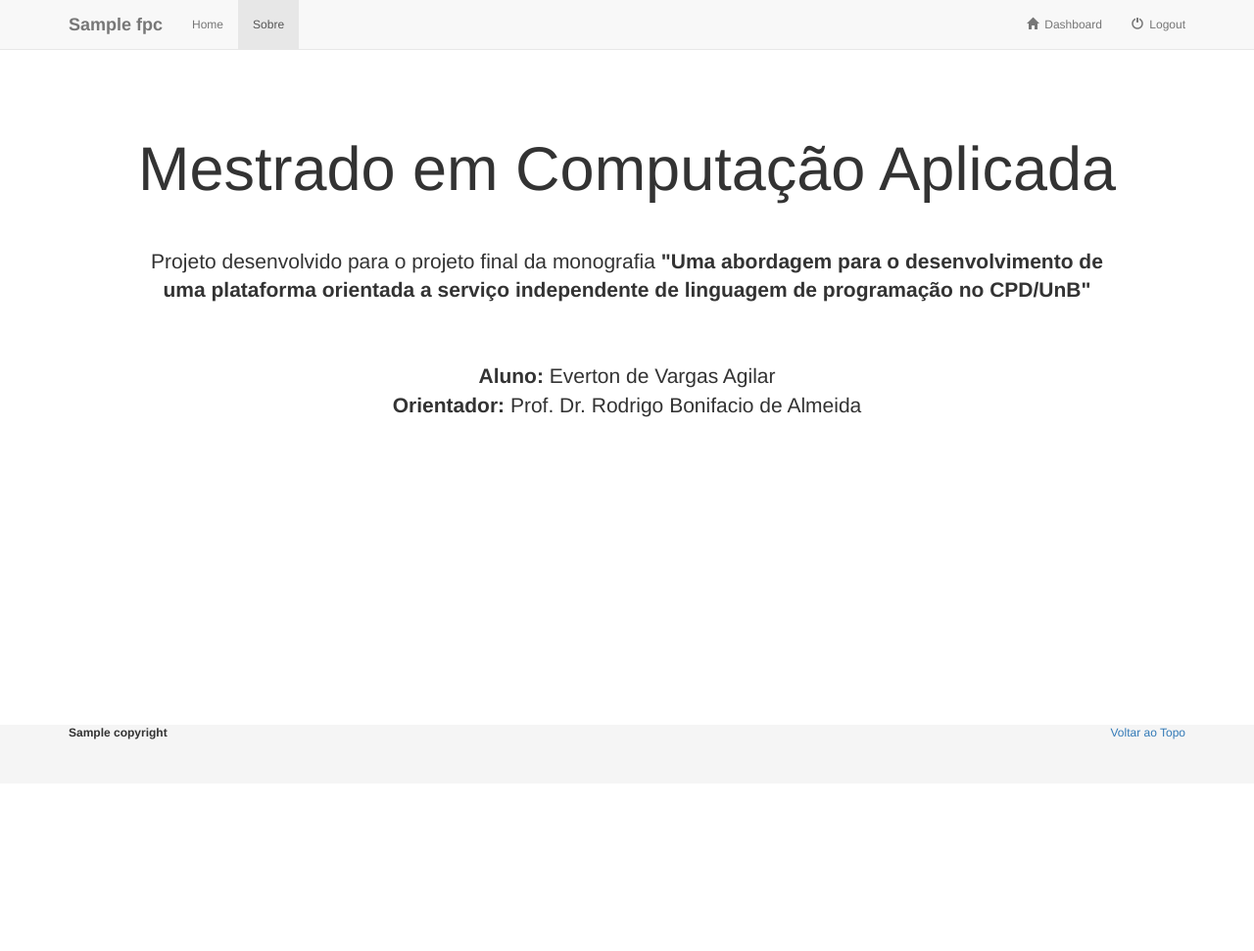
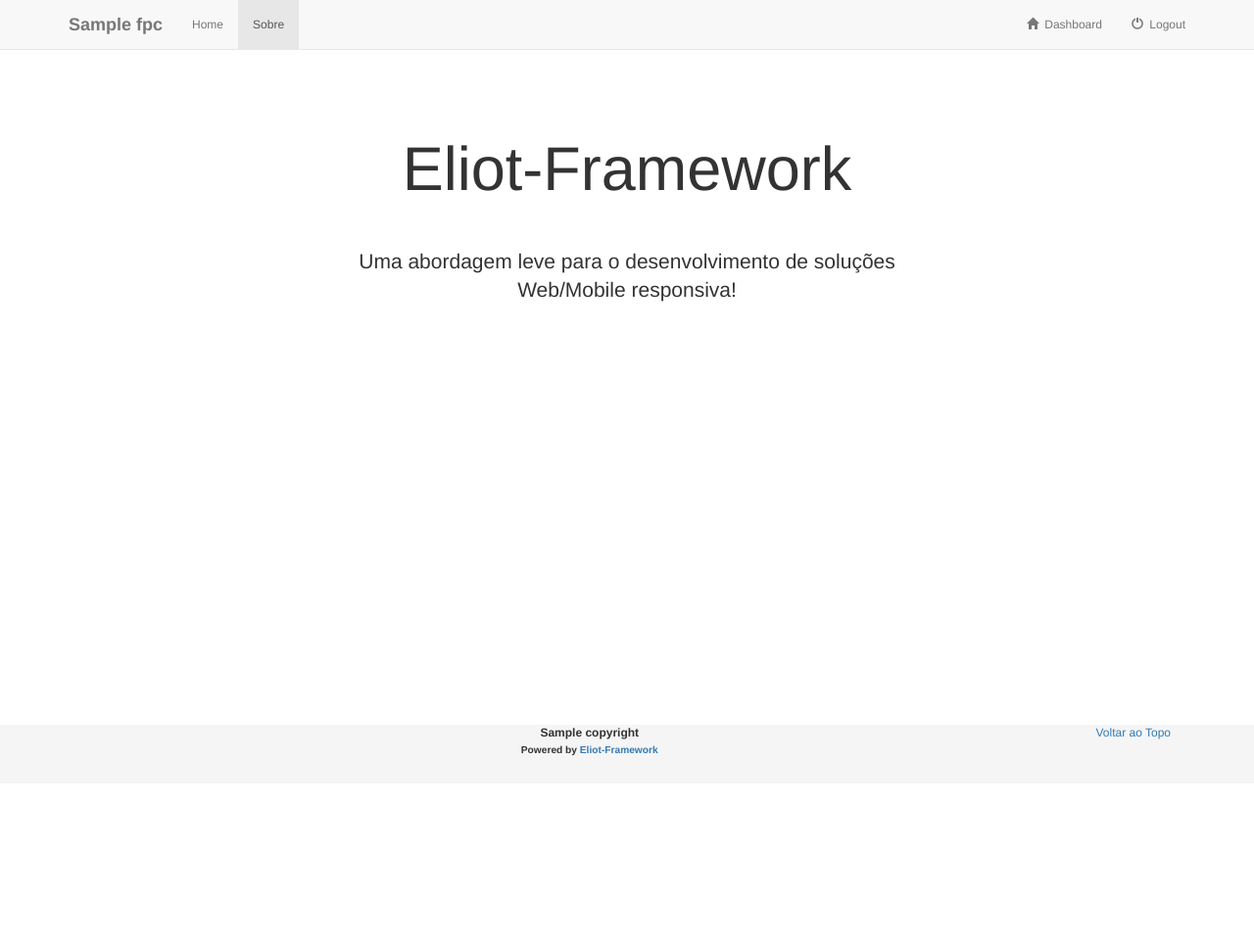
Before and after one commit to eliot-framework/eliot, a Django app: template fpc/templates/fpc_sobre.html in a window 1280 px wide. Shown: the top 971 px of the page at 98% size. Run offline with Django 3.2, Linux system fonts and the light colour scheme; the template is opened without the code that fills it: most values are stand-ins (such as "Sample title", 1, 10 or a date in 2020); parts of the project's set-up code (start-up, migrations or seed data) failed here and were passed over; some libraries are stand-ins or nearby versions.

Commit message:
Pequenos ajustes

```diff
--- a/fpc/templates/fpc_base.html
+++ b/fpc/templates/fpc_base.html
@@ -40,9 +40,12 @@
     </div>
 	<div id="footer">
       <div class="container">
-        <p class="pull-right"><a href="#">Voltar ao Topo</a></p>
-        <p><b>{{ fpc.copyright }}<br></p>
-      </div>
+        <div class="col-lg-12" style="text-align:center;">
+			<p class="pull-right"><a href="#">Voltar ao Topo</a></p>
+			<p style="font-weight:bold">{{ fpc.copyright }}<br>
+				<small>Powered by <a href="https://github.com/eliot-framework/eliot">Eliot-Framework</a></small>
+			</p>
+		</div>
     </div>
    <a id="btn_abrir_dialog" href="#openModal" style="display:none"></a>
 	<div id="f_dialog"></div>
--- a/fpc/templates/fpc_head.html
+++ b/fpc/templates/fpc_head.html
@@ -1,5 +1,5 @@
 <meta charset="UTF-8">
-<title>Trabaho final para a monografia</title>
+<title>Eliot-Framework Dashboard</title>
 <meta name="viewport" content="width=device-width, initial-scale=1">
 <meta name="description" content="Acesso">
 <meta name="author" content="Everton de Vargas Agilar">
--- a/fpc/templates/fpc_sobre.html
+++ b/fpc/templates/fpc_sobre.html
@@ -13,15 +13,9 @@
 {% block conteudo %}
 
 	<div class="jumbotron">
-        <h1>Mestrado em Computação Aplicada</h1>
+        <h1>Eliot-Framework</h1>
         <br><br>
-        <p class="lead">Projeto desenvolvido para o projeto final da monografia
-        	<strong>"Uma abordagem para o desenvolvimento de uma plataforma orientada a serviço independente de
-			linguagem de programação no CPD/UnB"</strong>
-        	<br><br><br>
-        	<b>Aluno: </b>Everton de Vargas Agilar<br>
-        	<b>Orientador: </b>Prof. Dr. Rodrigo Bonifacio de Almeida<br>
-        </p>
+        <p class="lead">Uma abordagem leve para o desenvolvimento de soluções<br> Web/Mobile responsiva!</p>
     </div>
 
 {% endblock %}
```
Also changed, not shown: static/img/dashboard.png (added).
